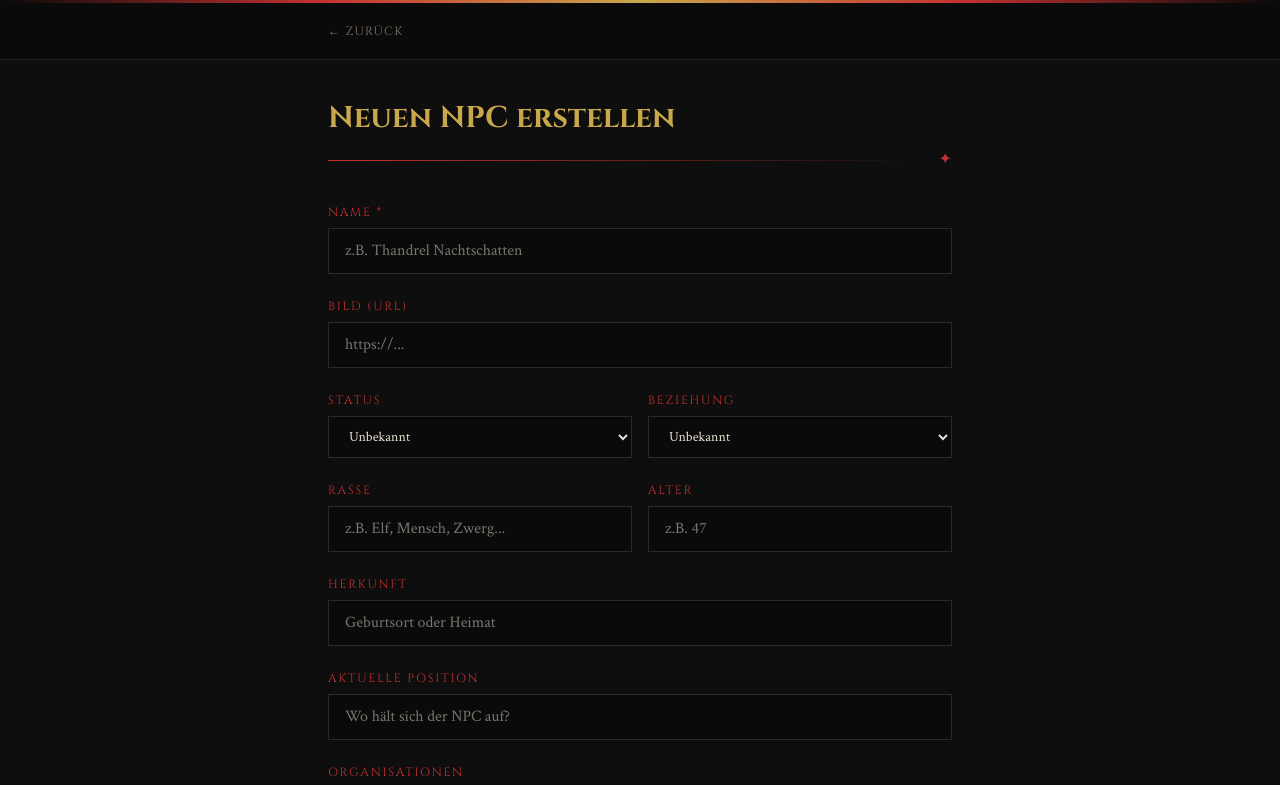
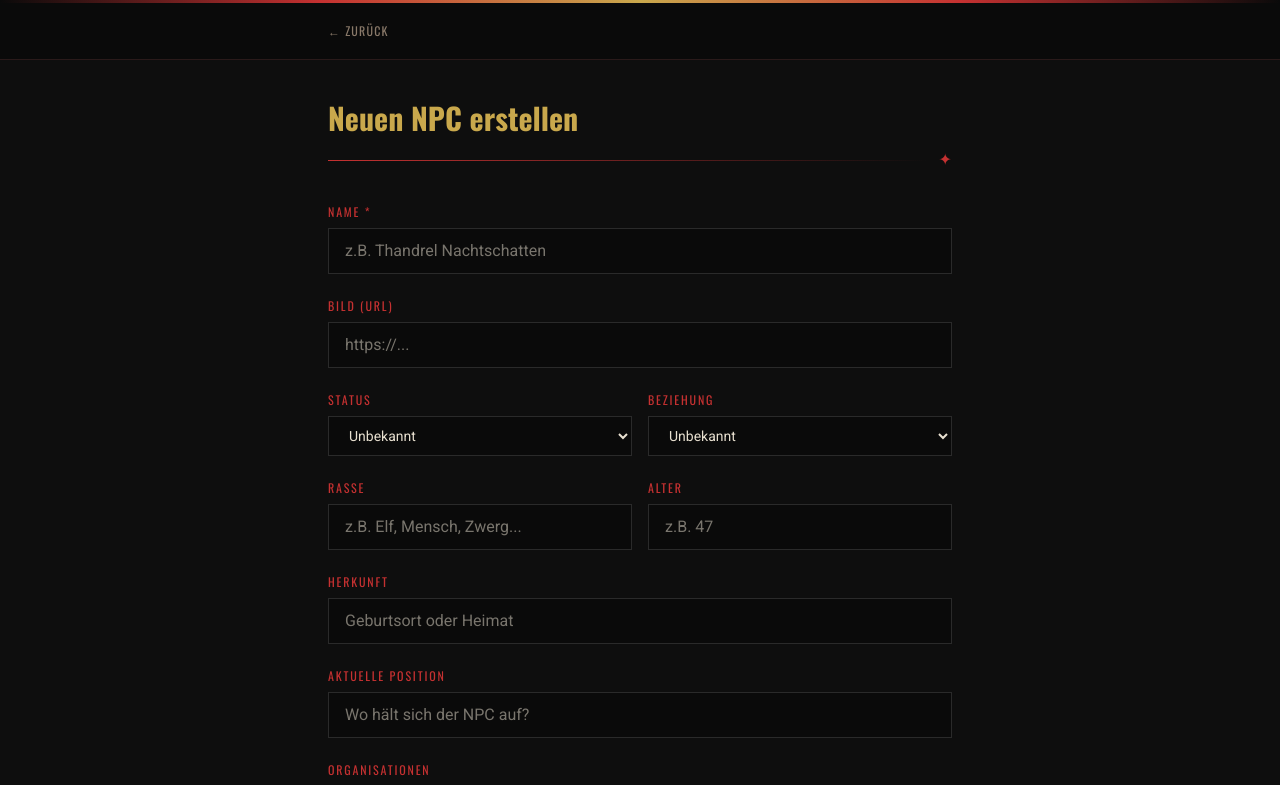
Before and after one commit to arahjin/dnd-npc-tracker, a Next.js app: page /npc/new in a window 1280 px wide. Shown: the top 785 px of the page. Built offline with nearby package versions, Linux system fonts and the light colour scheme.

Commit message:
Font: Cinzel/Crimson durch Oswald/Roboto ersetzen

```diff
--- a/app/globals.css
+++ b/app/globals.css
@@ -1,4 +1,4 @@
-@import url('https://fonts.googleapis.com/css2?family=Cinzel:wght@400;600;700;900&family=Cinzel+Decorative:wght@400;700&family=Crimson+Text:ital,wght@0,400;0,600;1,400&display=swap');
+@import url('https://fonts.googleapis.com/css2?family=Oswald:wght@400;500;600;700&family=Roboto:wght@300;400;500&display=swap');
 @import "tailwindcss";
 
 :root {
@@ -17,15 +17,16 @@
 body {
   background: var(--dnd-bg);
   color: var(--dnd-text);
-  font-family: 'Crimson Text', Georgia, serif;
+  font-family: 'Roboto', sans-serif;
 }
 
 .font-cinzel {
-  font-family: 'Cinzel', serif;
+  font-family: 'Oswald', sans-serif;
 }
 
 .font-cinzel-decorative {
-  font-family: 'Cinzel Decorative', serif;
+  font-family: 'Oswald', sans-serif;
+  letter-spacing: 0.05em;
 }
 
 /* Ornamental divider */
--- a/app/npc/[id]/page.tsx
+++ b/app/npc/[id]/page.tsx
@@ -35,7 +35,7 @@ function Field({ label, value }: { label: string; value: string | null }) {
       <span className="font-cinzel text-xs tracking-widest uppercase w-40 shrink-0 pt-0.5" style={{ color: "var(--dnd-red)" }}>
         {label}
       </span>
-      <span className="text-base leading-relaxed" style={{ color: "var(--dnd-text)", fontFamily: "'Crimson Text', serif" }}>
+      <span className="text-base leading-relaxed" style={{ color: "var(--dnd-text)", fontFamily: "'Roboto', sans-serif" }}>
         {value}
       </span>
     </div>
@@ -146,7 +146,7 @@ export default async function NPCDetail({ params }: { params: Promise<{ id: stri
                   </h2>
                 </div>
                 <div className="px-4 py-4">
-                  <p className="text-base leading-relaxed whitespace-pre-wrap" style={{ color: "var(--dnd-text)", fontFamily: "'Crimson Text', serif", fontSize: "1.1rem" }}>
+                  <p className="text-base leading-relaxed whitespace-pre-wrap" style={{ color: "var(--dnd-text)", fontFamily: "'Roboto', sans-serif", fontSize: "1.1rem" }}>
                     {npc.notizen}
                   </p>
                 </div>
--- a/components/NPCForm.tsx
+++ b/components/NPCForm.tsx
@@ -71,7 +71,7 @@ export default function NPCForm({ initial, id }: Props) {
     background: "#0A0A0A",
     border: "1px solid #2A2A2A",
     color: "var(--dnd-text)",
-    fontFamily: "'Crimson Text', serif",
+    fontFamily: "'Roboto', sans-serif",
   };
   const labelStyle = "font-cinzel text-xs tracking-[0.15em] uppercase block mb-2";
 
```
